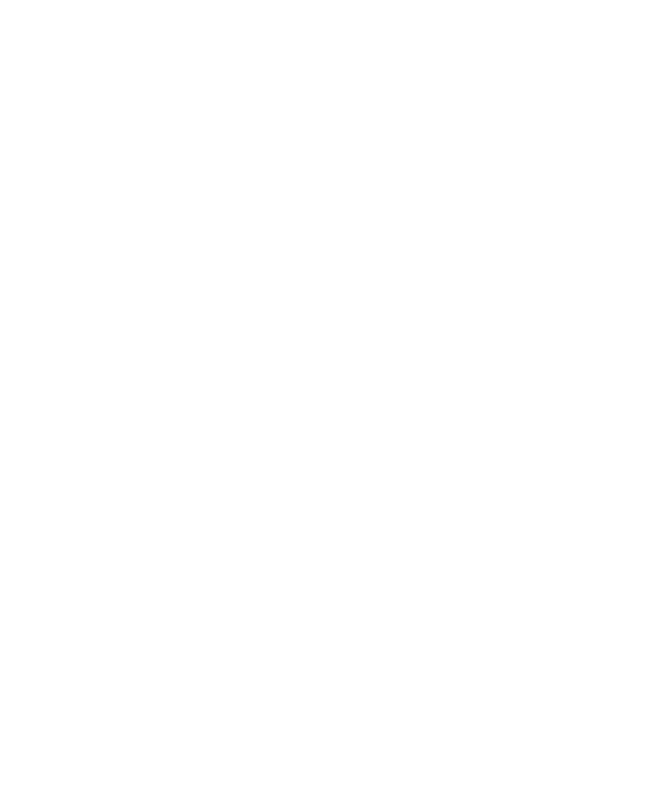
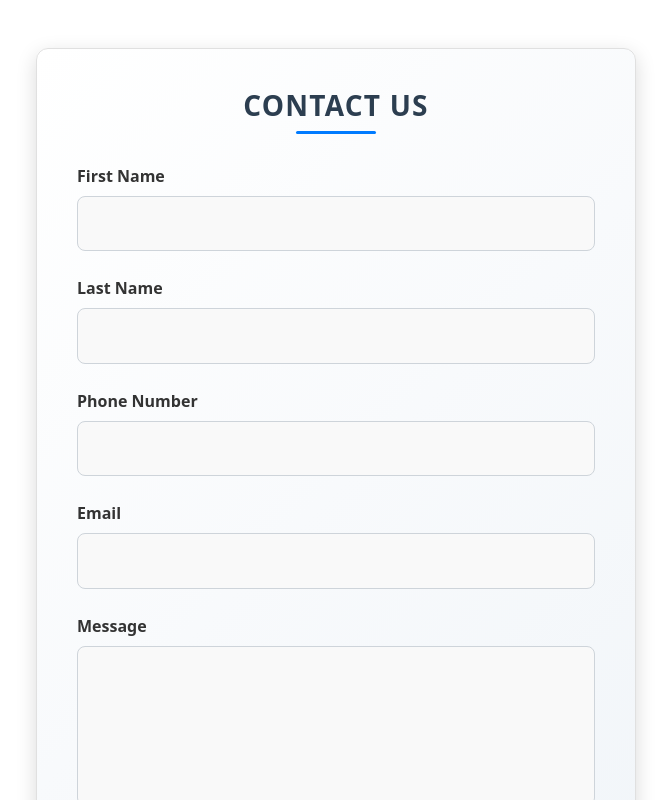
Before and after one commit to Programmerworld55/Furnished-Home-Rental-frontend, a React (Vite) app in the folder Frontend/Furnished Home Rental/: page /contactus in a window 1280 px wide. Before the commit this address had no page. Shown: the top 800 px of the page, without its empty margins (304-975 px from the left). Built offline with nearby package versions, Linux system fonts and the light colour scheme.

Commit message:
added more pages

```diff
--- a/Frontend/Furnished Home Rental/package.json
+++ b/Frontend/Furnished Home Rental/package.json
@@ -16,7 +16,8 @@
     "react-bootstrap": "^2.10.9",
     "react-dom": "^18.3.1",
     "react-icons": "^5.4.0",
-    "react-router-dom": "^7.1.5"
+    "react-router-dom": "^7.1.5",
+    "react-toastify": "^11.0.3"
   },
   "devDependencies": {
     "@eslint/js": "^9.17.0",
--- a/Frontend/Furnished Home Rental/src/App.jsx
+++ b/Frontend/Furnished Home Rental/src/App.jsx
@@ -1,11 +1,14 @@
 import { Routes, Route } from "react-router-dom";
 import Home from "./User/MainPages/Home";
+import Contactus from "./User/Components/Contactus";
 
 function App() {
   return (
     <>
       <Routes>
         <Route path="/" element={<Home />} />
+        <Route path="/contactus" element={<Contactus />} />
+
       </Routes>
     </>
   );
--- /dev/null
+++ b/Frontend/Furnished Home Rental/src/Styles/Contactus.css
@@ -0,0 +1,131 @@
+/* Stylish Form Container */
+.container {
+    max-width: 600px;
+    margin: 50px auto;
+    padding: 40px;
+    background: linear-gradient(135deg, #ffffff, #f1f5f9);
+    border-radius: 12px;
+    box-shadow: 0 6px 20px rgba(0, 0, 0, 0.15);
+    transition: all 0.3s ease-in-out;
+    border: 1px solid #e0e0e0;
+  }
+
+  .container:hover {
+    box-shadow: 0 8px 25px rgba(0, 0, 0, 0.2);
+  }
+
+  /* Stylish Header */
+  h2 {
+    text-align: center;
+    margin-bottom: 30px;
+    font-size: 28px;
+    font-weight: bold;
+    color: #2c3e50;
+    text-transform: uppercase;
+    letter-spacing: 1.2px;
+    position: relative;
+  }
+
+  h2::after {
+    content: "";
+    width: 80px;
+    height: 3px;
+    background: #007bff;
+    display: block;
+    margin: 8px auto 0;
+    border-radius: 2px;
+  }
+
+  /* Form Group Styling */
+  .form-group {
+    margin-bottom: 25px;
+    position: relative;
+  }
+
+  /* Enhanced Labels */
+  .form-group label {
+    font-size: 16px;
+    font-weight: 600;
+    color: #333;
+    margin-bottom: 8px;
+    display: block;
+    text-transform: capitalize;
+  }
+
+  /* Input Fields */
+  .form-control {
+    border-radius: 8px;
+    border: 1px solid #ced4da;
+    padding: 14px;
+    font-size: 17px;
+    transition: all 0.3s ease-in-out;
+    background: #f9f9f9;
+    color: #333;
+    width: 100%;
+    display: block;
+  }
+
+  .form-control:focus {
+    border-color: #007bff;
+    background: #fff;
+    outline: none;
+    box-shadow: 0 0 10px rgba(0, 123, 255, 0.25);
+  }
+
+  /* Input Field Icons */
+  .form-group {
+    position: relative;
+  }
+
+  .form-group i {
+    position: absolute;
+    right: 15px;
+    top: 50%;
+    transform: translateY(-50%);
+    color: #999;
+    font-size: 18px;
+  }
+
+  /* Textarea Styling */
+  textarea.form-control {
+    resize: none;
+    height: 160px;
+  }
+
+  /* Button Styling */
+  .btn-primary {
+    width: 100%;
+    padding: 14px;
+    border-radius: 8px;
+    font-size: 17px;
+    font-weight: bold;
+    background: linear-gradient(135deg, #30363b, #0056b3);
+    border: none;
+    color: white;
+    transition: all 0.3s ease-in-out;
+  }
+
+  .btn-primary:hover {
+    background: linear-gradient(135deg, #0056b3, #003d80);
+  }
+
+  /* Responsive Design */
+  @media (max-width: 576px) {
+    .container {
+      padding: 25px;
+    }
+
+    h2 {
+      font-size: 24px;
+    }
+
+    .form-control {
+      padding: 12px;
+      font-size: 16px;
+    }
+
+    .btn-primary {
+      padding: 12px;
+      font-size: 16px;
+    }
+  }
--- /dev/null
+++ b/Frontend/Furnished Home Rental/src/User/Components/API/Contactus.js
@@ -0,0 +1,11 @@
+import axios from 'axios';
+
+export const submitContactForm = async (formData) => {
+  try {
+    // Replace with your API endpoint
+    await axios.post('/api/contact', formData);
+    return { success: true };
+  } catch (error) {
+    return { success: false, error: error.message };
+  }
+};
--- /dev/null
+++ b/Frontend/Furnished Home Rental/src/User/Components/Contactus.jsx
@@ -0,0 +1,98 @@
+import React, { useState } from 'react';
+import { ToastContainer, toast } from 'react-toastify';
+import 'react-toastify/dist/ReactToastify.css';
+import { submitContactForm } from './API/Contactus';
+import "../../Styles/Contactus.css"
+
+const Contactus = () => {
+  const [formData, setFormData] = useState({
+    firstName: '',
+    lastName: '',
+    phone: '',
+    email: '',
+    message: ''
+  });
+
+  const handleChange = (e) => {
+    setFormData({
+      ...formData,
+      [e.target.name]: e.target.value
+    });
+  };
+
+  const handleSubmit = async (e) => {
+    e.preventDefault();
+    const response = await submitContactForm(formData);
+    if (response.success) {
+      toast.success('Submission successful');
+    } else {
+      toast.error('Submission failed');
+    }
+  };
+
+  return (
+    <div className="container mt-5">
+      <h2>Contact Us</h2>
+      <form onSubmit={handleSubmit}>
+        <div className="form-group">
+          <label>First Name</label>
+          <input
+            type="text"
+            className="form-control"
+            name="firstName"
+            value={formData.firstName}
+            onChange={handleChange}
+            required
+          />
+        </div>
+        <div className="form-group">
+          <label>Last Name</label>
+          <input
+            type="text"
+            className="form-control"
+            name="lastName"
+            value={formData.lastName}
+            onChange={handleChange}
+            required
+          />
+        </div>
+        <div className="form-group">
+          <label>Phone Number</label>
+          <input
+            type="tel"
+            className="form-control"
+            name="phone"
+            value={formData.phone}
+            onChange={handleChange}
+            required
+          />
+        </div>
+        <div className="form-group">
+          <label>Email</label>
+          <input
+            type="email"
+            className="form-control"
+            name="email"
+            value={formData.email}
+            onChange={handleChange}
+            required
+          />
+        </div>
+        <div className="form-group">
+          <label>Message</label>
+          <textarea
+            className="form-control"
+            name="message"
+            value={formData.message}
+            onChange={handleChange}
+            required
+          />
+        </div>
+        <button type="submit" className="btn btn-primary">Submit</button>
+      </form>
+      <ToastContainer />
+    </div>
+  );
+};
+
+export default Contactus;
--- a/Frontend/Furnished Home Rental/src/User/Components/Navbar.jsx
+++ b/Frontend/Furnished Home Rental/src/User/Components/Navbar.jsx
@@ -31,7 +31,7 @@
               <NavLink className="nav-link" to="/about" activeClassName="active">About Us</NavLink>
             </li>
             <li className="nav-item">
-              <NavLink className="nav-link" to="/contact" activeClassName="active">Contact Us</NavLink>
+              <NavLink className="nav-link" to="/contactus" activeClassName="active">Contact Us</NavLink>
             </li>
           </ul>
         </div>
```
Also changed, not shown: 1 other file (tests, documents, lock files or other folders).
